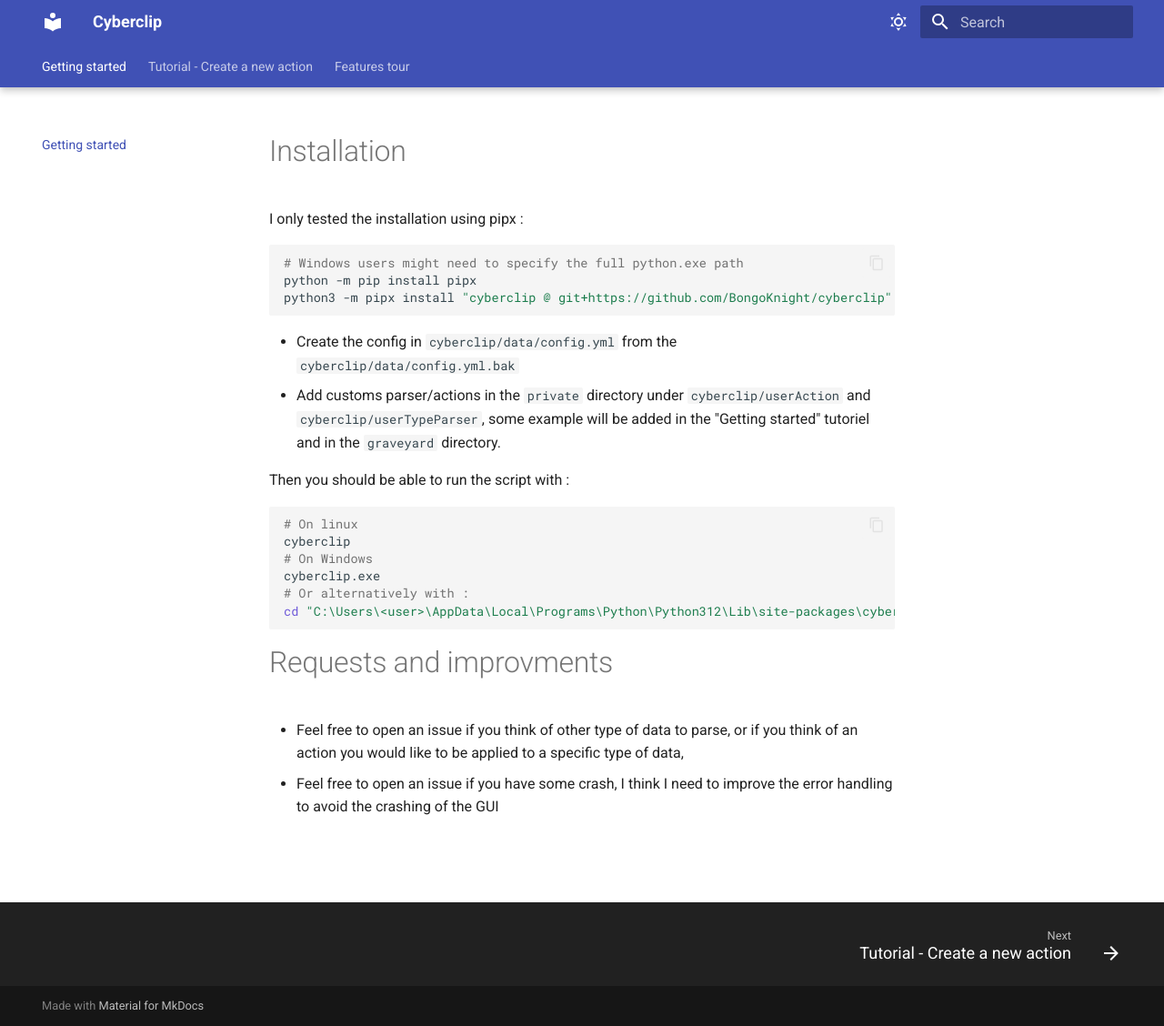
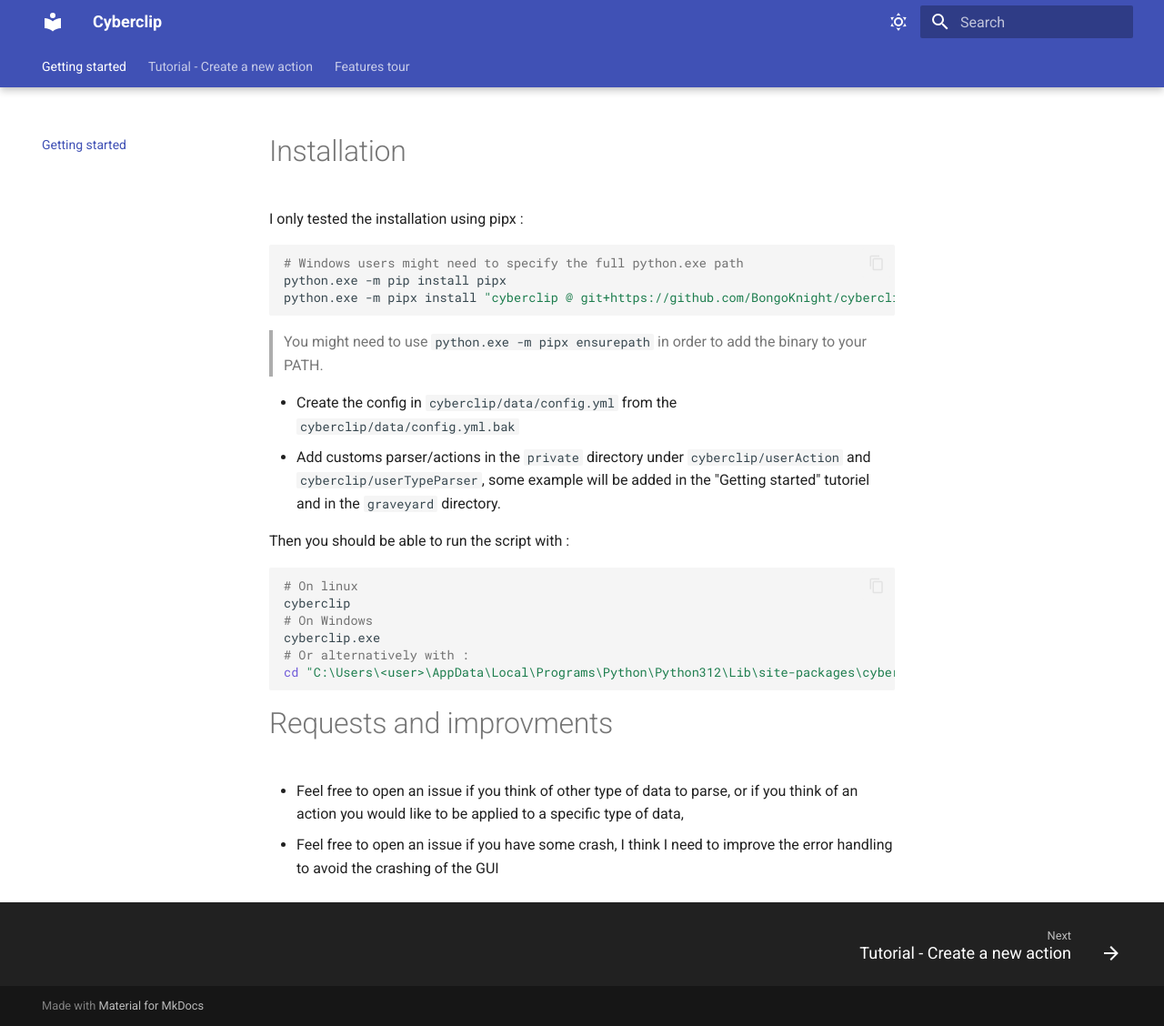
Before and after one commit to BongoKnight/cyberclip, an MkDocs documentation site: the page built from docs/index.md, in a window 1280 px wide and 1128 px high. Shown: the whole window at 91% size. Built offline with MkDocs 1.6.1 and Material for MkDocs 9.7.7, drawn with Linux system fonts in a browser that asks for light colours.

Commit message:
Update the index for pipx Installation

````diff
--- a/docs/index.md
+++ b/docs/index.md
@@ -8,9 +8,11 @@
 
 ```bash
 # Windows users might need to specify the full python.exe path
-python -m pip install pipx
-python3 -m pipx install "cyberclip @ git+https://github.com/BongoKnight/cyberclip"
+python.exe -m pip install pipx
+python.exe -m pipx install "cyberclip @ git+https://github.com/BongoKnight/cyberclip"
 ```
+
+> You might need to use `python.exe -m pipx ensurepath` in order to add the binary to your PATH.
 
 - Create the config in `cyberclip/data/config.yml` from the `cyberclip/data/config.yml.bak`
 - Add customs parser/actions in the `private` directory under `cyberclip/userAction` and `cyberclip/userTypeParser`, some example will be added in the "Getting started" tutoriel and in the `graveyard` directory.
````
